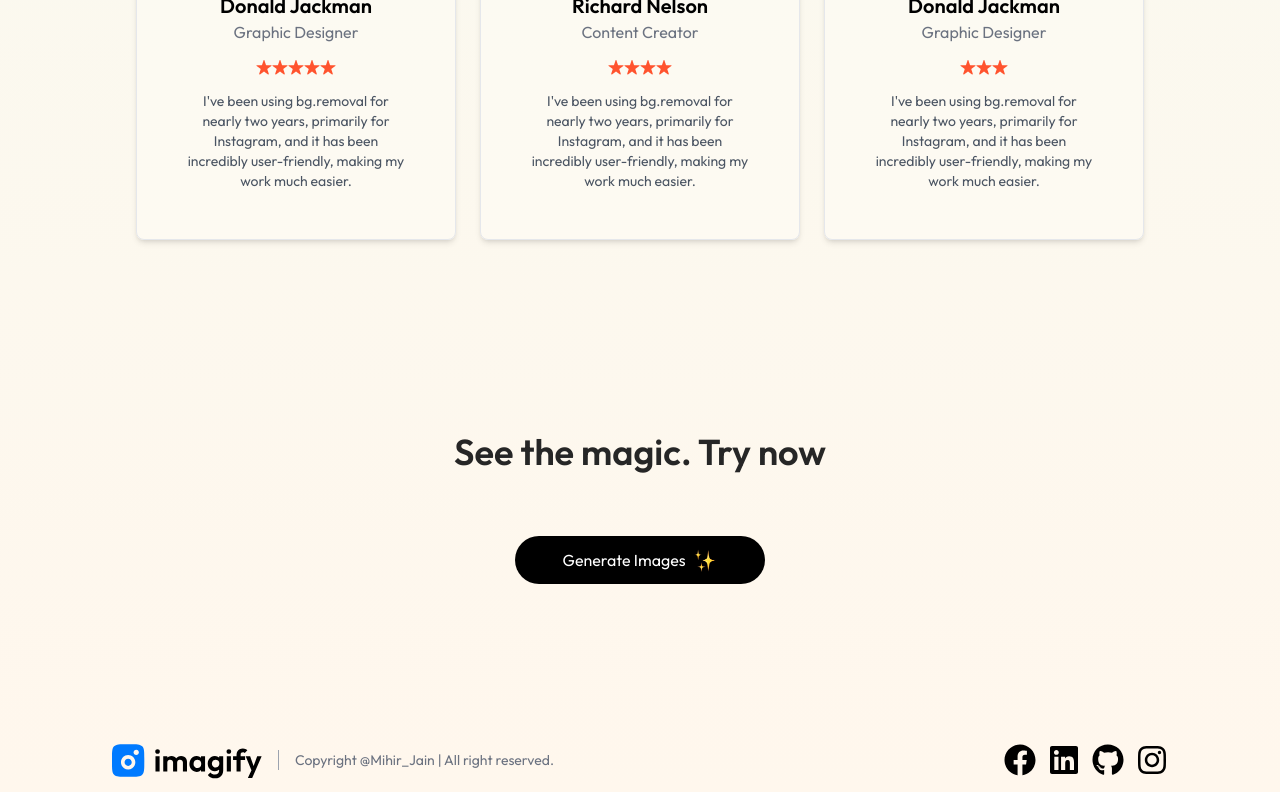
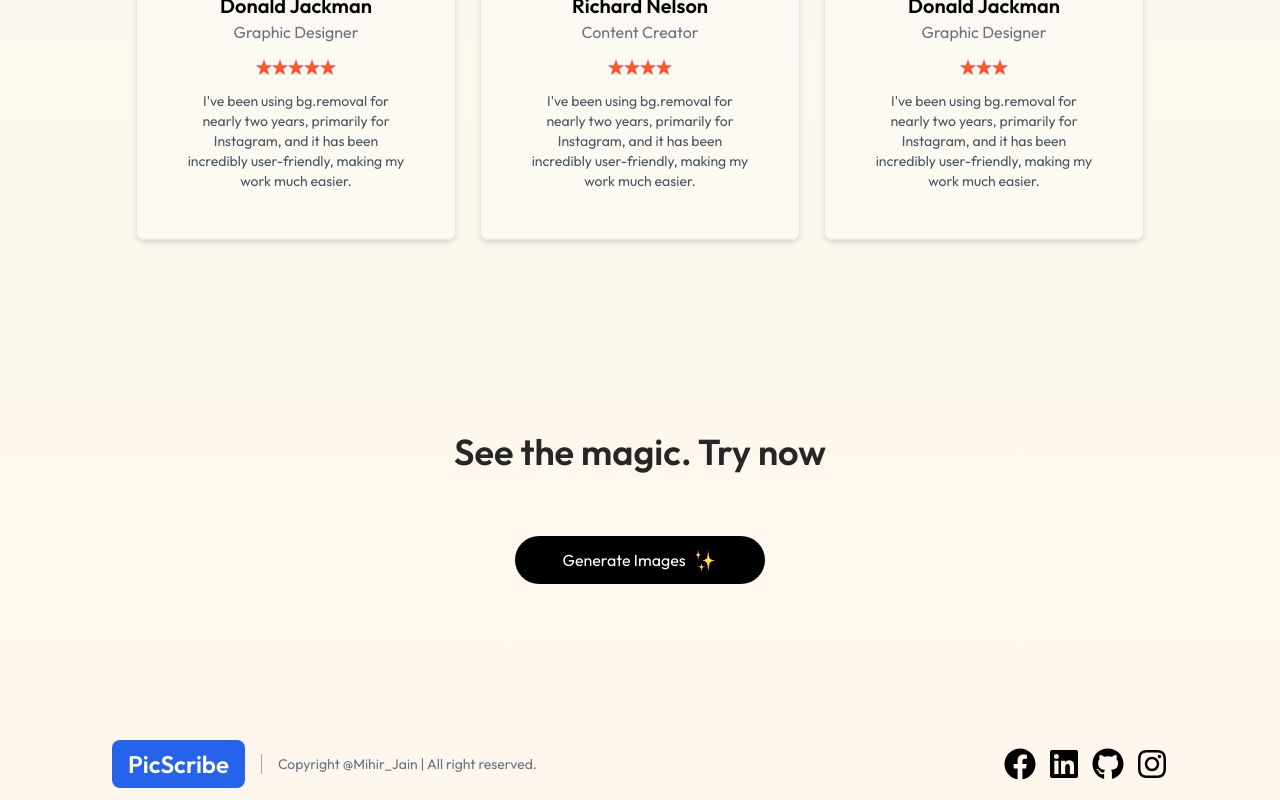
Before and after one commit to imihirjain/generate_image, a React (Vite) app in the folder client/: page / in a window 1280 px wide. Shown: the part 2283-3083 px from the top of the page. Built offline with nearby package versions, Linux system fonts and the light colour scheme; no server answers.

Commit message:
footer logo done

```diff
--- a/client/src/components/Footer.jsx
+++ b/client/src/components/Footer.jsx
@@ -6,7 +6,10 @@ import { FaInstagram } from "react-icons/fa";
 const Footer = () => {
   return (
     <div className="flex items-center justify-between gap-4 py-3 mt-20">
-      <img src={assets.logo} width={150} alt="" />
+      {/* <img src={assets.logo} width={150} alt="" /> */}
+      <h1 className="font-medium text-xl  rounded-lg text-white bg-blue-600 px-4 py-2 sm:text-2xl sm:font-semibold">
+        PicScribe
+      </h1>
       <p className="flex-1 border-l border-gray-400 pl-4 text-sm text-gray-500 max-sm:border-hidden">
         Copyright @Mihir_Jain | All right reserved.{" "}
       </p>
--- a/client/src/components/Login.jsx
+++ b/client/src/components/Login.jsx
@@ -120,10 +120,10 @@ const Login = () => {
           />
         </div>
 
-        <p className="text-sm text-blue-600 my-4 cursor-pointer">
+        {/* <p className="text-sm text-blue-600 my-4 cursor-pointer">
           Forgot Password?
-        </p>
-        <button className="bg-blue-600 w-full text-white py-2 rounded-full">
+        </p> */}
+        <button className="bg-blue-600 w-full mt-4 text-white py-2 rounded-full">
           {state !== "Login" ? "Create Account" : "Login"}
         </button>
 
--- a/client/src/components/Navbar.jsx
+++ b/client/src/components/Navbar.jsx
@@ -9,7 +9,7 @@ const Navbar = () => {
     <div className="flex items-center justify-between py-4">
       <Link to={"/"}>
         {/* <img src={assets.logo} className="w-28 sm:w-32 lg:w-40" alt="" /> */}
-        <h1 className="font-medium hover:text-blue-500 hover:bg-white transition-all duration-150 ease-in text-xl  rounded-lg text-white bg-blue-600 px-4 py-2 sm:text-2xl sm:font-semibold">
+        <h1 className="font-medium hover:text-white hover:bg-blue-700 transition-all duration-150 ease-in text-xl  rounded-lg text-white bg-blue-600 px-4 py-2 sm:text-2xl sm:font-semibold">
           PicScribe
         </h1>
       </Link>
```
